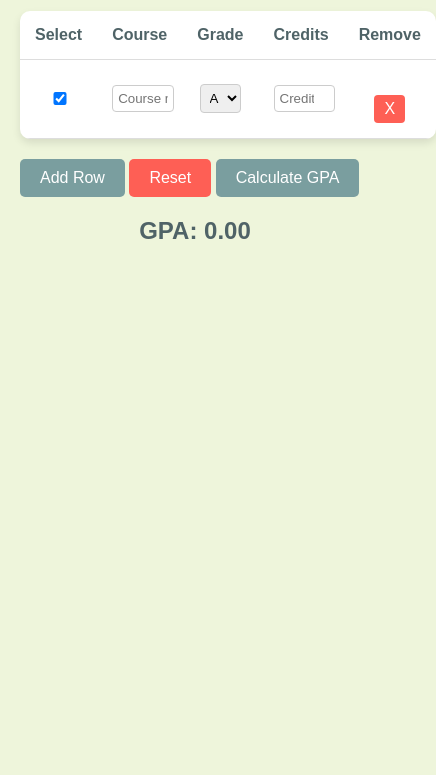
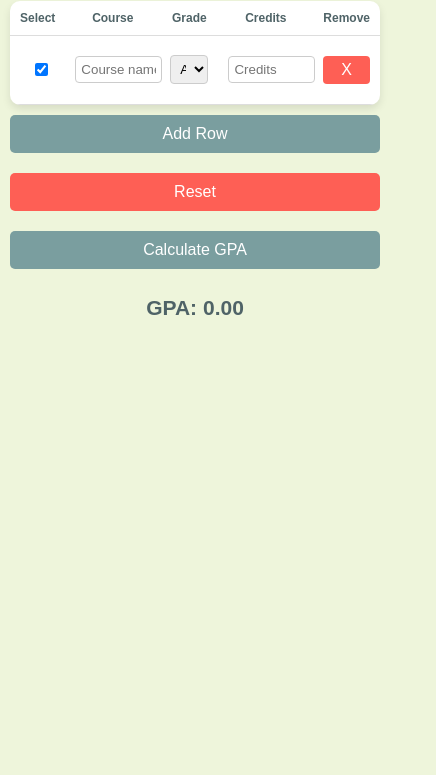
Before and after one commit to hcxra/GPA-Calculator, a plain HTML site: page index.html in a window 390 px wide. Shown: the part 69-844 px from the top of the page, 436 px wide, since content can reach past the window. Drawn offline with Linux system fonts and the light colour scheme.

Commit message:
Add files via upload
Updated gpa.css for mobile responsiveness

```diff
--- a/gpa.css
+++ b/gpa.css
@@ -94,3 +94,35 @@ h2 {
     font-size: 1.5em;
     color: #4F6367; /* Stormcloud */
 }
+
+/* Mobile Responsiveness */
+@media only screen and (max-width: 768px) {
+    body {
+        margin: 10px;
+        font-size: 14px;
+    }
+
+    .table-container {
+        width: 100%;
+        display: block;
+        overflow-x: auto; /* Allows table to scroll on small screens */
+        white-space: nowrap; /* Prevents cells from wrapping */
+    }
+
+    .table-header-cell, .table-cell {
+        padding: 10px;
+    }
+
+    button {
+        width: 100%;
+        margin: 10px 0;
+    }
+
+    select, input {
+        width: 100%; /* inputs and dropdowns fill the width on mobile */
+    }
+
+    .table-cell, .table-header-cell {
+        font-size: 12px;
+    }
+}
```
